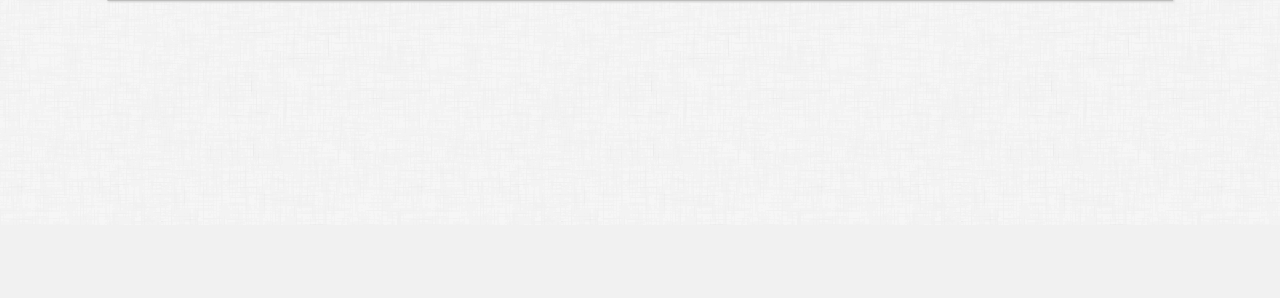
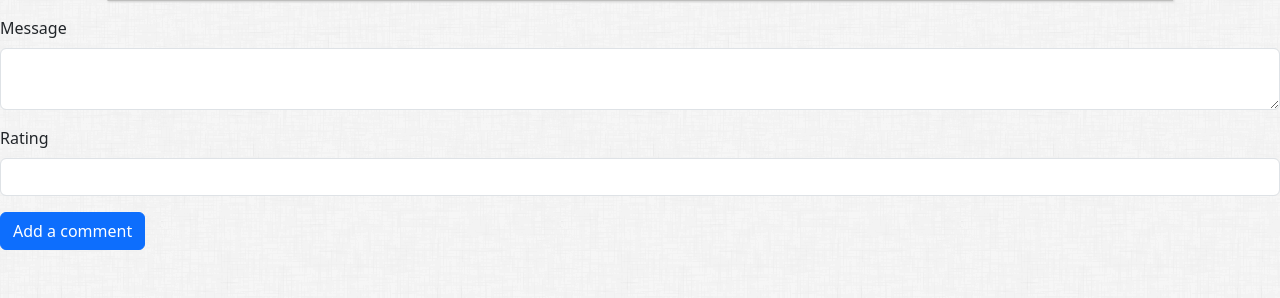
Before and after one commit to tigersabre/nomster, a Rails app: page /places/1 in a window 1280 px wide. Shown: the part 575-873 px from the top of the page. Before the commit the page ends 577 px from the top, so only its background shows below. Run offline with Rails 7, Linux system fonts and the light colour scheme; tables that the repository leaves empty hold one stand-in row (values such as "Sample post"); style sheets or scripts are compiled from the project's sources; some libraries are stand-ins or nearby versions.

Commit message:
Comment form

```diff
--- a/app/assets/stylesheets/master.scss
+++ b/app/assets/stylesheets/master.scss
@@ -33,6 +33,10 @@
   height: 300px;
 }
 
+.clear {
+  clear: both;
+}
+
 .navbar {
   background-image: url("spiration_dark.png");
   box-shadow: 0px 1px 3px #2a2a2a;
--- a/app/controllers/places_controller.rb
+++ b/app/controllers/places_controller.rb
@@ -31,6 +31,7 @@
 
   def show
     @place = Place.find(params[:id])
+    @comment = Comment.new
   end
 
   def edit
--- a/app/views/places/show.html.erb
+++ b/app/views/places/show.html.erb
@@ -37,3 +37,10 @@
       <% end %>
   </div>
 </div>
+
+<div class="clear"></div>
+<%= simple_form_for @comment, url: '#' do |f| %>
+  <%= f.input :message %>
+  <%= f.input :rating %>
+  <%= f.submit "Add a comment", class: 'btn btn-primary' %>
+<% end %>
```
